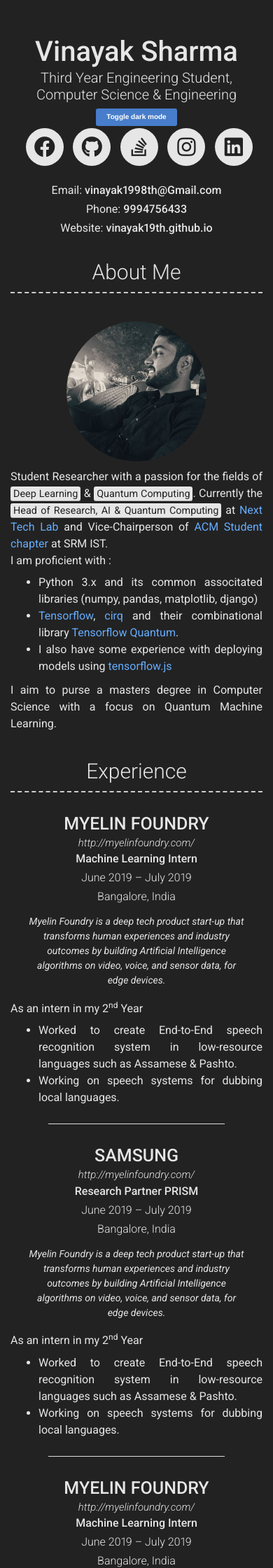
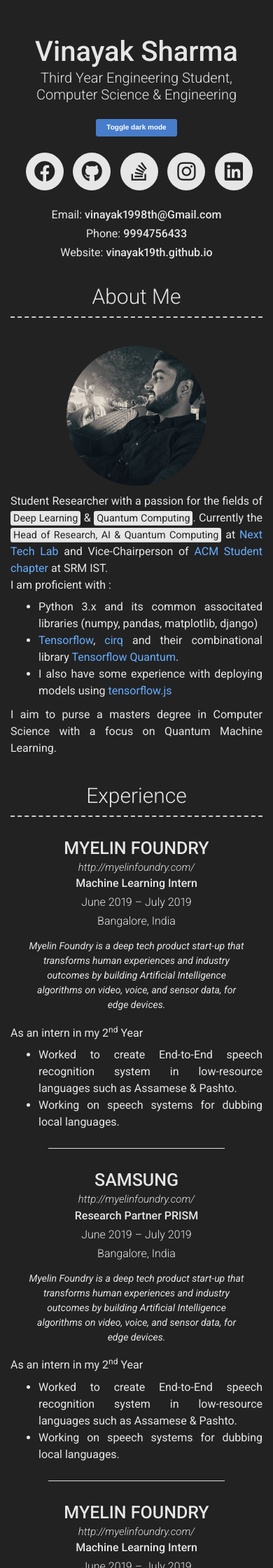
Before and after one commit to vinayak19th/vinayak19th.github.io, a Jekyll site: the page built from index.md, in a window 390 px wide. Shown: the top 2240 px of the page at 70% size. Built offline with Jekyll 4.4.1, drawn with Linux system fonts in a browser that asks for light colours; nearby versions of some CDN libraries.

Commit message:
Fixed Button spacing

```diff
--- a/_includes/header.html
+++ b/_includes/header.html
@@ -3,6 +3,7 @@
     <div class="col-xs-12 col-sm-6 col-md-6 col-lg-8 header-left">
       <h1>{{ site.name | escape }}</h1>
       <h2>{{ site.title | escape }}</h2>
+      <br>
       <button onclick="myFunction()">Toggle dark mode</button>
       <script>
       function myFunction() {
@@ -11,6 +12,7 @@
       }
       </script>
     </div>
+    <br>
     <div class="col-xs-12 col-sm-6 col-md-6 col-lg-4 header-right">
       <ul class="icons no-print">
         {%- if site.dribbble_username -%}
--- a/_sass/modern-resume-theme.scss
+++ b/_sass/modern-resume-theme.scss
@@ -24,6 +24,7 @@
 
   .header-left {
     margin-top: 0px;
+    margin-bottom: 02rem;
   }
 }
 
```
Also changed, not shown: 2 other files.
